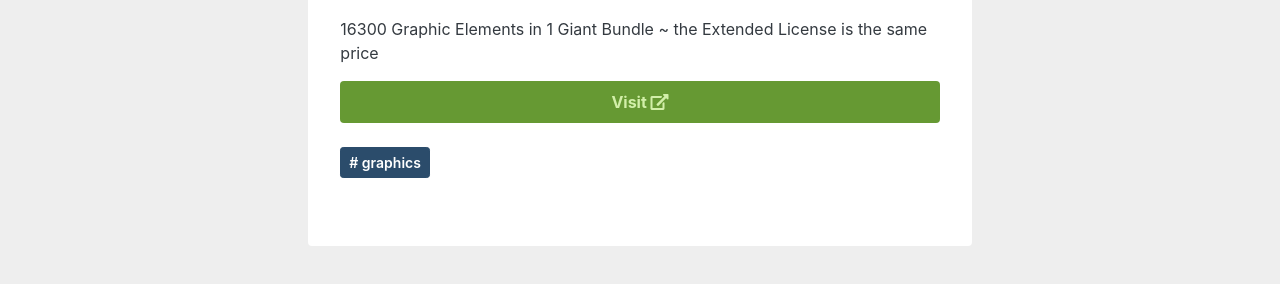
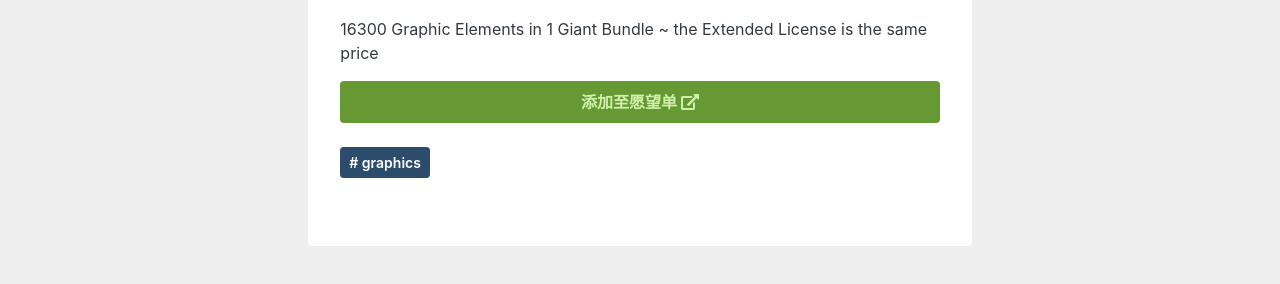
Before and after one commit to vicevolf/wishlist-gold, a Jekyll site: the page built from _posts/2018-01-12-graphic-bundle.md, in a window 1280 px wide and 1135 px high. Shown: the part 624-908 px from the top of the window. Built offline with Jekyll 4.4.1, drawn with Linux system fonts in a browser that asks for light colours; nearby versions of some CDN libraries; comment, search, counter and statistics services are not loaded.

Commit message:
Update post.html

```diff
--- a/_layouts/post.html
+++ b/_layouts/post.html
@@ -35,7 +35,7 @@ layout: default
 
             {% if page.visit %}
             <p><a target="_blank" href="{{page.visit}}" class="btn btn-gray d-block font-weight-bold">
-                Visit <i class="fas fa-external-link-alt"></i></a>
+                添加至愿望单 <i class="fas fa-external-link-alt"></i></a>
             </p>
             {% endif %}
 
```
